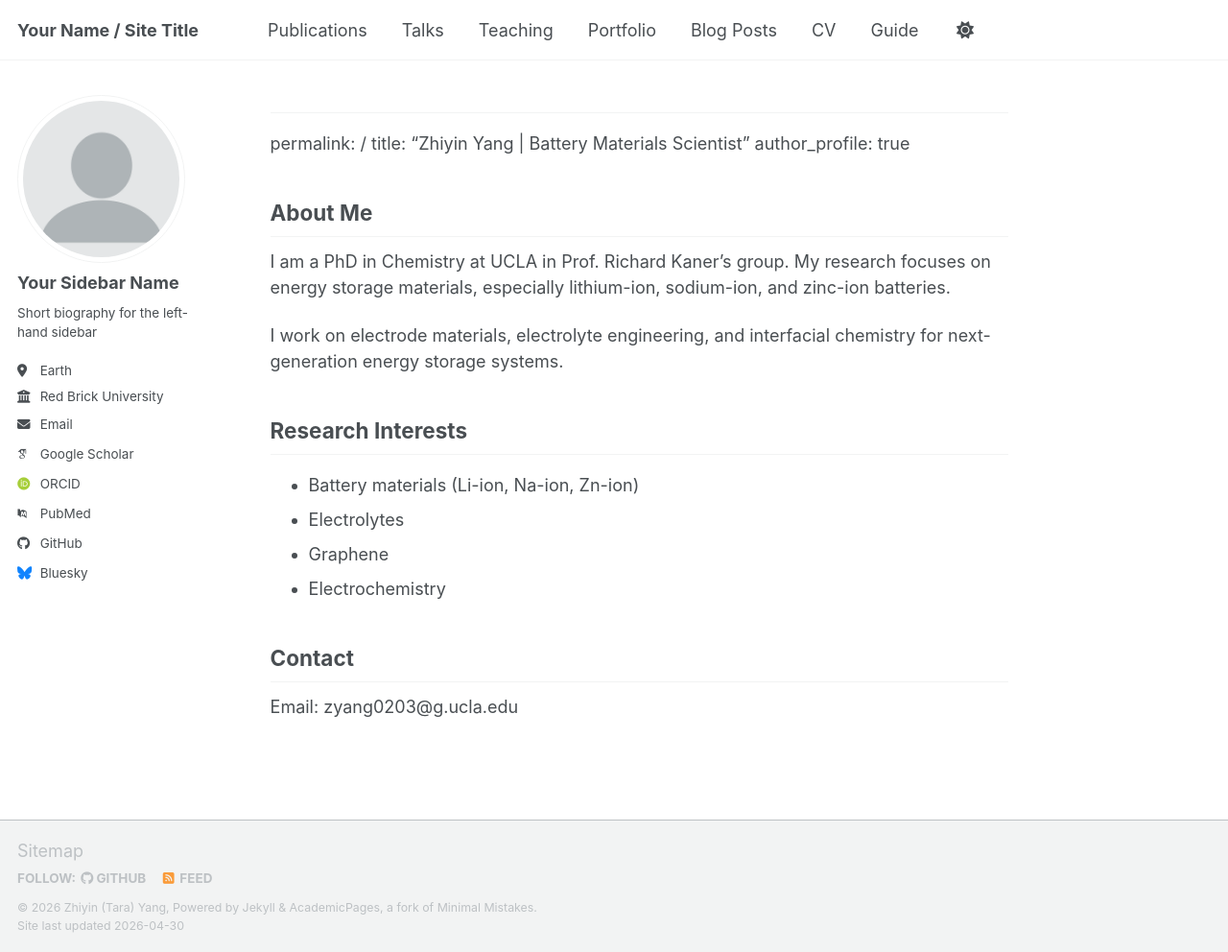
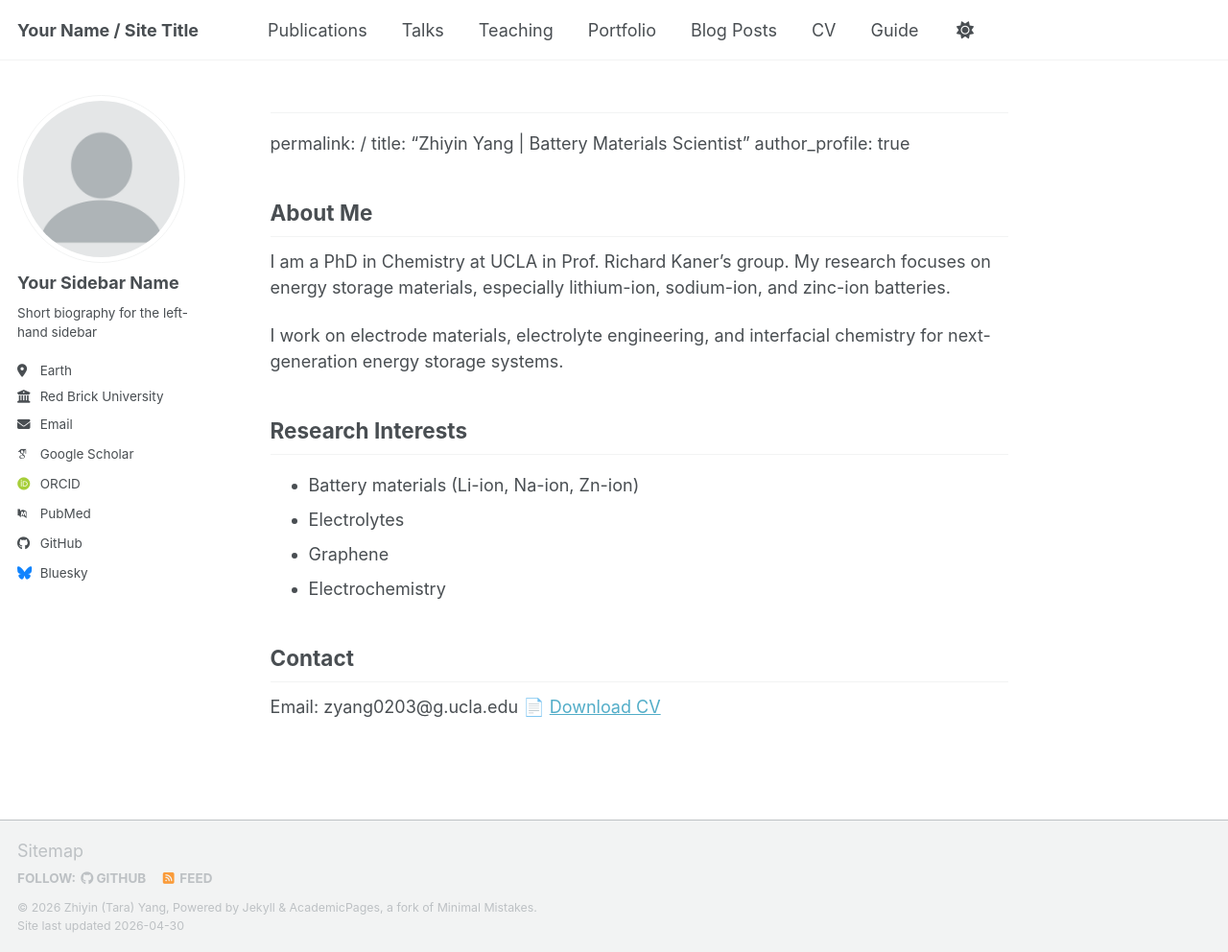
Before and after one commit to tararosewood/tara_zhiyin_yang.github.io, a Jekyll site: the page built from _pages/about.md, in a window 1280 px wide and 992 px high. Shown: the whole window at 96% size. Built offline with Jekyll 4.4.1, drawn with Linux system fonts in a browser that asks for light colours; some web fonts are replaced; a script bundle is joined from its source files by our own code; library files that are not in the unit come from our copies.

Commit message:
Update about.md

```diff
--- a/_pages/about.md
+++ b/_pages/about.md
@@ -16,3 +16,4 @@ I work on electrode materials, electrolyte engineering, and interfacial chemistr
 
 ## Contact
 Email: zyang0203@g.ucla.edu
+📄 [Download CV](Resume_Zhiyin_Yang04022026.pdf)
```
